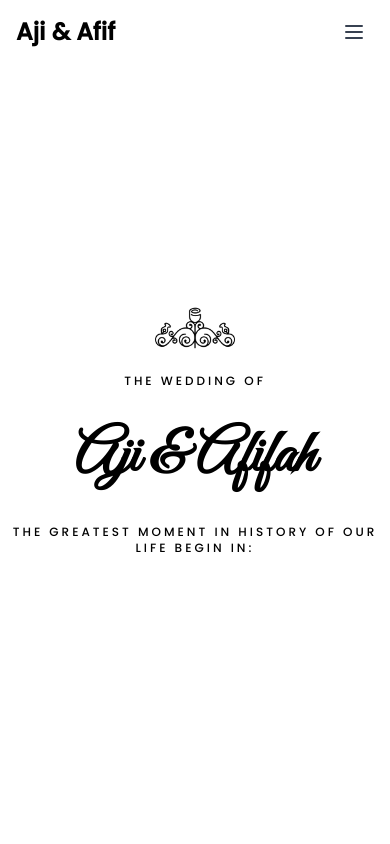
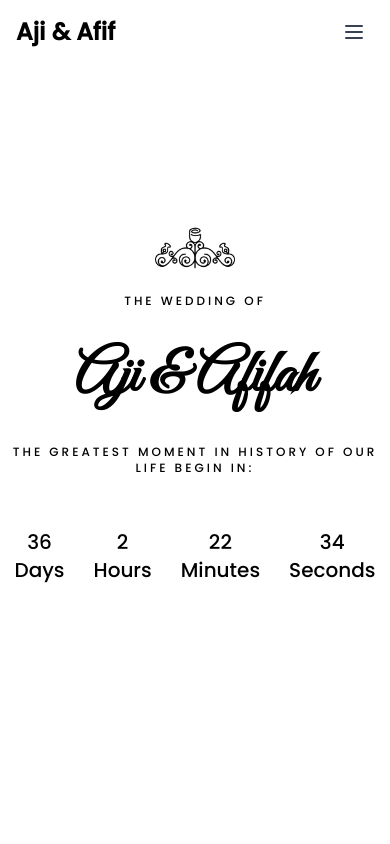
Before and after one commit to ajisetiaji101/templateundangan, a React (Create React App) app: page / in a window 390 px wide. Shown: the top 844 px of the page. Built offline with nearby package versions, Linux system fonts and the light colour scheme.

Commit message:
fix responsive

```diff
--- a/src/Components/Jumbotron/Jumbotron.js
+++ b/src/Components/Jumbotron/Jumbotron.js
@@ -19,7 +19,7 @@ const Jumbotron = () => {
           <h1 className="tracking-widest md:text-base sm:text-xs">
             THE GREATEST MOMENT IN HISTORY OF OUR LIFE BEGIN IN:
           </h1>
-          {/* <Hitungmundur /> */}
+          <Hitungmundur />
         </div>
       </div>
     </div>
```
